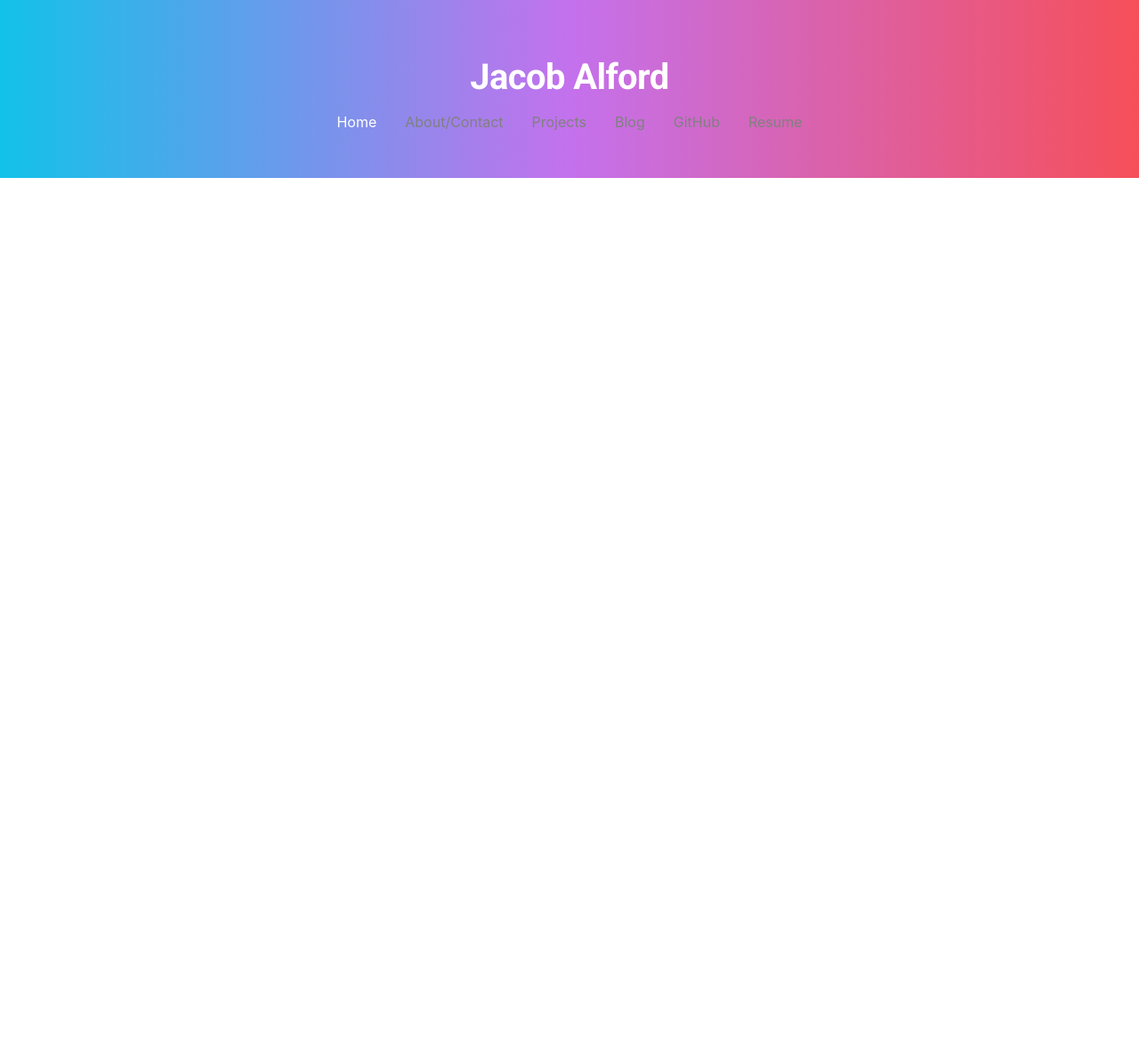
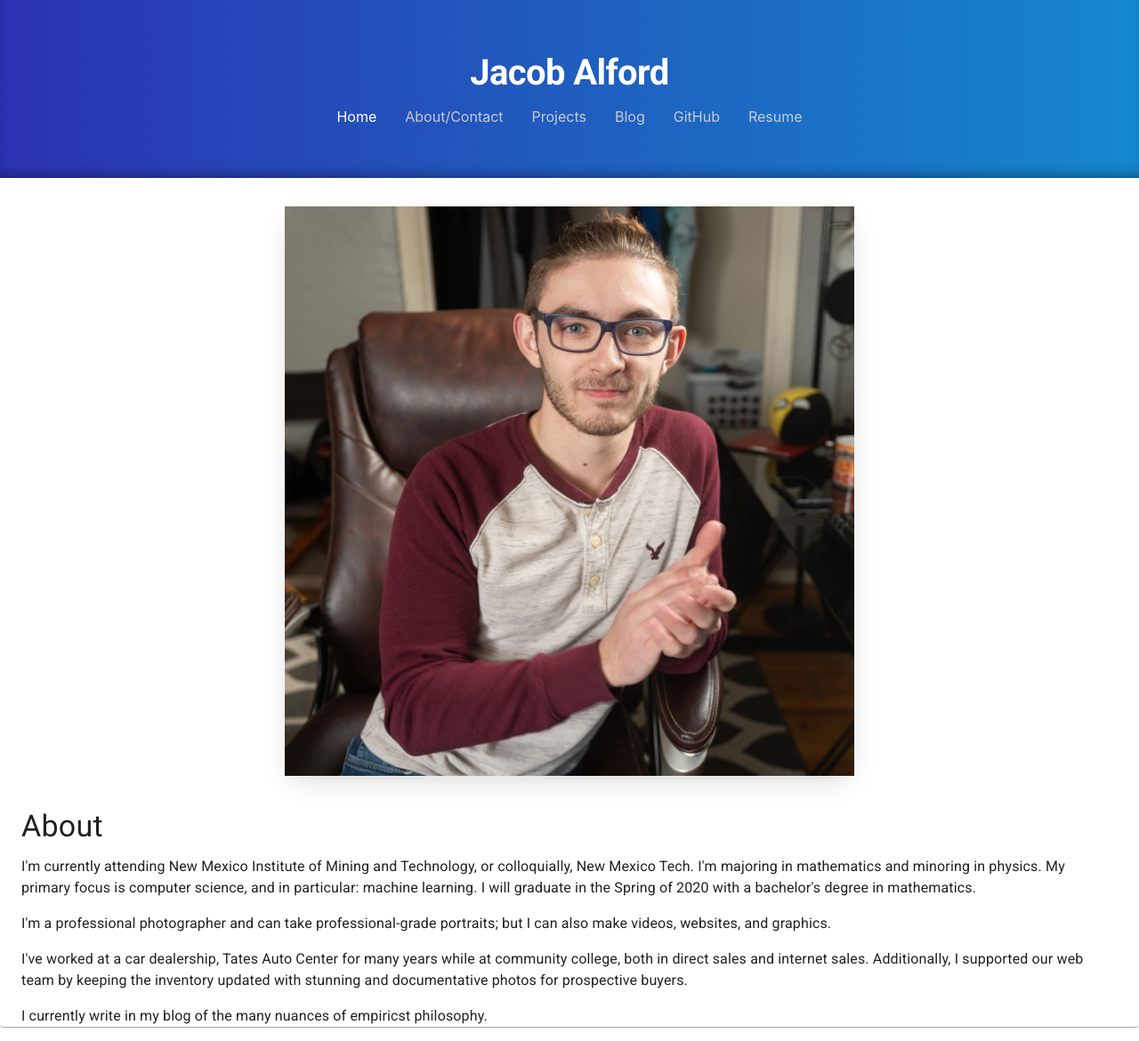
Before and after one commit to jacob-alford/jalford-me, a React (Create React App) app: page /about in a window 1280 px wide. Shown: the whole page at 89% size. Before the commit the page ends 800 px from the top, so only its background shows below. Built offline with nearby package versions, Linux system fonts and the light colour scheme.

Commit message:
Styling + About + Simple Routing

```diff
--- a/src/App.js
+++ b/src/App.js
@@ -1,6 +1,8 @@
 import React from 'react';
+import { BrowserRouter as Router, Route } from "react-router-dom";
 
 import Heading from './components/novels/Heading';
+import About from './components/novels/About';
 
 import { StyledApp } from './theme';
 
@@ -9,7 +11,10 @@ require('typeface-roboto');
 function App() {
   return (
     <StyledApp className="app">
-      <Heading />
+      <Router>
+        <Heading />
+        <Route path="/about" component={About} />
+      </Router>
     </StyledApp>
   );
 }
--- /dev/null
+++ b/src/components/novels/About/index.js
@@ -0,0 +1,37 @@
+import React from 'react';
+import { Container , Grid , Typography , Paper } from '@material-ui/core/';
+
+import { StyledAbout } from './style.js';
+
+import { aboutContactImage } from '../../../config';
+
+export default function About(props){
+  return (
+    <StyledAbout>
+      <Paper>
+        <Grid container justify="center" alignContent="center">
+          <Grid item>
+            <img alt="me" src={aboutContactImage} className="image"/>
+          </Grid>
+        </Grid>
+        <Container>
+          <Typography variant="h4" gutterBottom>
+            About
+          </Typography>
+          <Typography variant="body1" paragraph>
+              I'm currently attending New Mexico Institute of Mining and Technology, or colloquially, New Mexico Tech. I'm majoring in mathematics and minoring in physics. My primary focus is computer science, and in particular: machine learning. I will graduate in the Spring of 2020 with a bachelor's degree in mathematics.
+          </Typography>
+          <Typography variant="body1" paragraph>
+              I'm a professional photographer and can take professional-grade portraits; but I can also make videos, websites, and graphics.
+          </Typography>
+          <Typography variant="body1" paragraph>
+              I've worked at a car dealership, Tates Auto Center for many years while at community college, both in direct sales and internet sales. Additionally, I supported our web team by keeping the inventory updated with stunning and documentative photos for prospective buyers.
+          </Typography>
+          <Typography variant="body1" paragraph>
+              I currently write in my blog of the many nuances of empiricst philosophy.
+          </Typography>
+        </Container>
+      </Paper>
+    </StyledAbout>
+  );
+}
--- /dev/null
+++ b/src/components/novels/About/style.js
@@ -0,0 +1,12 @@
+import styled from 'styled-components';
+
+export const StyledAbout = styled.div`
+  .image{
+    width:50vw;
+    margin-top:2rem;
+    margin-bottom:2rem;
+    -webkit-box-shadow: 0px 10px 31px -9px rgba(0,0,0,0.19);
+    -moz-box-shadow: 0px 10px 31px -9px rgba(0,0,0,0.19);
+    box-shadow: 0px 10px 31px -9px rgba(0,0,0,0.19);
+  }
+`;
--- a/src/components/novels/Heading/index.js
+++ b/src/components/novels/Heading/index.js
@@ -1,5 +1,5 @@
 import React from 'react';
-import { Container } from '@material-ui/core/';
+import { Grid } from '@material-ui/core/';
 
 import Header from '../../paragraphs/Header';
 
@@ -8,9 +8,11 @@ import { StyledHeading } from './style.js';
 export default function Heading(props){
   return (
     <StyledHeading>
-      <Container className="container">
-          <Header />
-      </Container>
+      <Grid container justify="center" alignContent="center" className="container">
+        <Grid item>
+          <Header/>
+        </Grid>
+      </Grid>
     </StyledHeading>
   );
 }
--- a/src/components/novels/Heading/style.js
+++ b/src/components/novels/Heading/style.js
@@ -2,11 +2,13 @@ import styled from 'styled-components';
 
 export const StyledHeading = styled.div`
   .container{
-    padding-top:8vh;
-    min-height:25vh;
-    max-height:200px;
-    background: #12c2e9;
-    background: -webkit-linear-gradient(to right, #12c2e9, #c471ed, #f64f59);
-    background: linear-gradient(to right, #12c2e9, #c471ed, #f64f59);
+    height:25vh;
+    min-height:106px;
+    background: #1488CC;
+    background: -webkit-linear-gradient(to right, #2B32B2, #1488CC);
+    background: linear-gradient(to right, #2B32B2, #1488CC);
+    -moz-box-shadow: inset 0 -10px 16px -10px rgba(11,11,11,.6);
+    -webkit-box-shadow: inset 0 -10px 16px -10px rgba(11,11,11,.6);
+    box-shadow: inset 0 -10px 16px -10px rgba(11,11,11,.6);
   }
 `;
--- a/src/components/words/NavItem/index.js
+++ b/src/components/words/NavItem/index.js
@@ -1,6 +1,7 @@
 import React from 'react';
 import PropTypes from 'prop-types';
 import { Link } from '@material-ui/core/';
+import { Link as RouterLink } from 'react-router-dom';
 
 import { StyledNavItem } from './style.js';
 
@@ -8,7 +9,7 @@ export default function NavItem(props){
   const { active , url , text } = props;
   return (
     <StyledNavItem active={active}>
-      <Link className="link" href={url} {...props}>
+      <Link className="link" component={RouterLink} to={url} {...props}>
         {text}
       </Link>
     </StyledNavItem>
--- a/src/config/index.js
+++ b/src/config/index.js
@@ -1,8 +1,12 @@
+import meImage from '../assets/me/JA_Pro_Square_web.jpg';
+
 export const navItems = [
   {text:"Home"},
-  {text:"About/Contact"},
+  {text:"About/Contact",url:"about"},
   {text:"Projects"},
   {text:"Blog"},
   {text:"GitHub"},
   {text:"Resume"}
 ];
+
+export {meImage as aboutContactImage};
--- a/src/theme/constants.js
+++ b/src/theme/constants.js
@@ -1,6 +1,6 @@
 export const themeConstants = {
   mutedGrey:'#6c757d',
-  link:'gray',
+  link:'#c8cad1',
   linkActive:'white',
   headerTextColor:'white'
 }
```
Also changed, not shown: src/assets/me/JA_Pro_Square_web.jpg (added), 1 other file (tests, documents, lock files or other folders).
